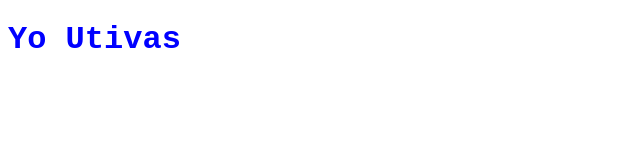
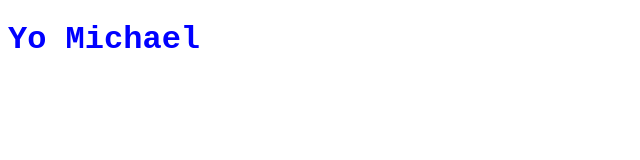
Before and after one commit to adilikemichael/utiva, a plain HTML site: page index.html in a window 1280 px wide. Shown: the full height of the page, 0-640 px from the left. Drawn offline with Linux system fonts and the light colour scheme.

Commit message:
First commit

```diff
--- a/index.html
+++ b/index.html
@@ -7,7 +7,7 @@
     <link rel="stylesheet" href="style.css">
     <title>Utiva</title>
 </head>
-<h1>Yo Utivas</h1>
+<h1>Yo Michael</h1>
 <body>
 
 </body>
```
